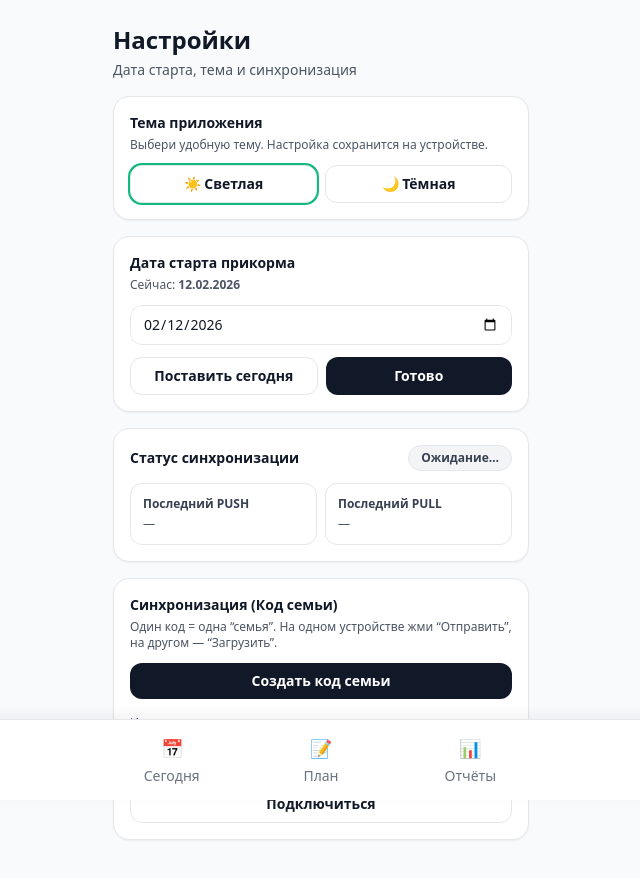
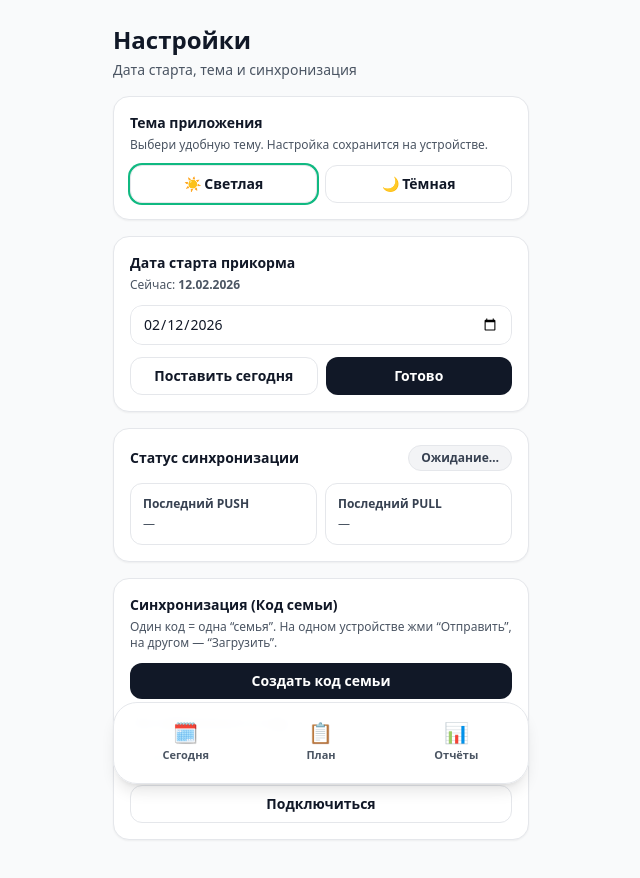
Before and after one commit to krutovya/prikorm-pwa, a Next.js app: page /settings in a window 1280 px wide. Shown: the top 878 px of the page, without its empty margins (319-959 px from the left). Built offline with nearby package versions, Linux system fonts and the light colour scheme; no server answers.

Commit message:
Update BottomNav.tsx

```diff
--- a/components/BottomNav.tsx
+++ b/components/BottomNav.tsx
@@ -1,35 +1,60 @@
 import Link from "next/link";
 import { useRouter } from "next/router";
 
+function Tab({
+  href,
+  label,
+  icon,
+  active,
+}: {
+  href: string;
+  label: string;
+  icon: string;
+  active: boolean;
+}) {
+  return (
+    <Link
+      href={href}
+      className={
+        "flex flex-1 flex-col items-center justify-center gap-1 rounded-2xl px-2 py-3 " +
+        (active
+          ? "bg-gray-900 text-white dark:bg-emerald-600"
+          : "text-gray-600 hover:bg-gray-100 dark:text-gray-300 dark:hover:bg-gray-800")
+      }
+    >
+      <div className="text-xl leading-none">{icon}</div>
+      <div className="text-[11px] font-semibold">{label}</div>
+    </Link>
+  );
+}
+
 export function BottomNav() {
-  const router = useRouter();
+  const r = useRouter();
+  const path = r.pathname;
 
-  const itemClass = (path: string) =>
-    "flex flex-1 flex-col items-center justify-center transition-all " +
-    (router.pathname === path
-      ? "text-emerald-600 font-semibold"
-      : "text-gray-500");
+  const isToday = path === "/" || path === "/index";
+  const isPlan = path === "/plan";
+  const isReports = path === "/reports" || path === "/report";
 
   return (
-    <div className="fixed bottom-0 left-0 right-0 z-50 border-t border-gray-200 bg-white shadow-[0_-4px_12px_rgba(0,0,0,0.06)]">
-      <div className="mx-auto flex max-w-md h-20">
-        {/* ↑ высота была меньше — теперь 80px */}
-
-        <Link href="/" className={itemClass("/")}>
-          <span className="text-lg">📅</span>
-          <span className="mt-1 text-sm">Сегодня</span>
-        </Link>
-
-        <Link href="/plan" className={itemClass("/plan")}>
-          <span className="text-lg">📝</span>
-          <span className="mt-1 text-sm">План</span>
-        </Link>
-
-        <Link href="/reports" className={itemClass("/reports")}>
-          <span className="text-lg">📊</span>
-          <span className="mt-1 text-sm">Отчёты</span>
-        </Link>
+    <div className="fixed inset-x-0 bottom-0 z-50">
+      {/* подложка */}
+      <div className="mx-auto max-w-md px-4 pb-4">
+        <div
+          className={
+            "rounded-3xl border border-gray-200 bg-white/95 p-2 shadow-lg backdrop-blur " +
+            "dark:border-gray-800 dark:bg-gray-950/90"
+          }
+        >
+          <div className="flex gap-2">
+            <Tab href="/" label="Сегодня" icon="🗓️" active={isToday} />
+            <Tab href="/plan" label="План" icon="📋" active={isPlan} />
+            <Tab href="/reports" label="Отчёты" icon="📊" active={isReports} />
+          </div>
+        </div>
       </div>
+      {/* безопасная зона iPhone */}
+      <div className="h-[env(safe-area-inset-bottom)]" />
     </div>
   );
 }
```
